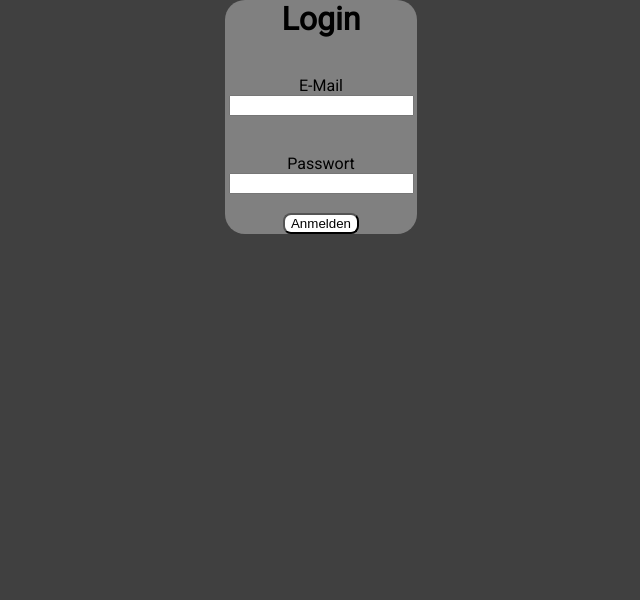
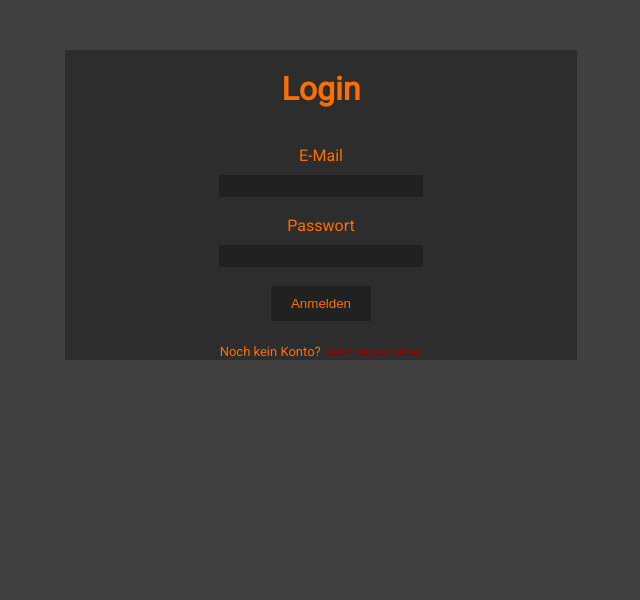
Before and after one commit to fh-erfurt/SnackIt, a PHP site: page /index.php?c=accounts&a=login in a window 1280 px wide. Shown: the part 101-701 px from the top of the page, without its empty margins (319-959 px from the left). Run offline with PHP 8.4, Linux system fonts and the light colour scheme; data that the repository does not hold is empty.

Commit message:
+added login CSS

```diff
--- a/project/assets/css/login.css
+++ b/project/assets/css/login.css
@@ -1,20 +1,17 @@
 *{
 
 }
-
 .login{
 
     text-align: center;
-    padding: 100;
-    padding-right: 10;
-    padding-left: 0;
-    margin: auto;
-    margin-top: 40;
-    margin-bottom: 40;
-    border-radius: 20px;
-    width: 15%;
-    background-color: gray;
+    margin-top: 50px;
+    margin-left: 30%;
+    margin-right: 30%;
+    width: auto;
+	vertical-align: middle;
+    background-color: #2D2D2D;
     background-clip: padding-box;
+    color: #FF6E00;
 }
 
 .login input{
@@ -23,10 +20,16 @@
 
 .loginButton{
     background-color: white;
-    border-radius: 8px;
     cursor: pointer;
+    padding: 10px;
+	padding-left: 20px;
+	padding-right: 20px;
+	color: #FF6E00;
+	background-color: #212121;
+	border: none;
+	margin-bottom: 20px;
 }
 
 .loginButton:hover{
-    background-color: red;
+    background-color: #191919;
 }
--- a/project/controller/accounts_controller.php
+++ b/project/controller/accounts_controller.php
@@ -5,8 +5,8 @@ namespace dwp\controller;
 require_once 'models/account.class.php';
 require_once 'models/address.class.php';
 require_once 'helper/helper.php';
-use si\models\Account;
-use si\models\Address;
+use models\Account;
+use models\Address;
 
 class AccountsController extends Controller
 {
--- a/project/views/accounts/login.php
+++ b/project/views/accounts/login.php
@@ -2,7 +2,7 @@
 
 
 <div class="login">
-	<h1>Login</h1>
+	<h1 style="padding-top: 20px;">Login</h1>
 	<section  class=loginstyle>
 	<? if(isset($error)): ?>
 		<p class='errorMessage' id=phpError><?=$error?></p>
@@ -13,13 +13,14 @@
 
 	<form method='post' name='loginForm' id=login-form>
 		<label class="email" for='email'>E-Mail</label> <br />
-		<input type='email' name='email' id='email' value=<?=isset($_POST['email']) ? htmlspecialchars($_POST['email']) : '';?> ><br />
-		<span id='emailError'></span><br />
+		<input type='email' name='email' style="margin-top: 10px;height: 20px;width: 200px;border: none;background-color: #212121;color: #FF6E00;" id='email' value=<?=isset($_POST['email']) ? htmlspecialchars($_POST['email']) : '';?> ><br />
+		<span id='emailError'></span>
 		<br />
 		<label for='password'>Passwort</label> <br />
-		<input type='password' name='password' id='password' /><br />
+		<input type='password' name='password' style="margin-top: 10px;height: 20px;width: 200px;border: none;background-color: #212121;color: #FF6E00;" id='password' /><br />
 		<span id='passwordError'></span><br />
 		<input type='submit' name='submitBtn' value='Anmelden' class='loginButton'><br />
+		<label for='Register' style="font-size: 13px;">Noch kein Konto?</label> <a href="index.php?c=accounts&a=register" style="color: #9E0000;font-size: 13px;"> Jetzt registrieren</a> <br />
 	</form>
 </div>
 </section>
```
